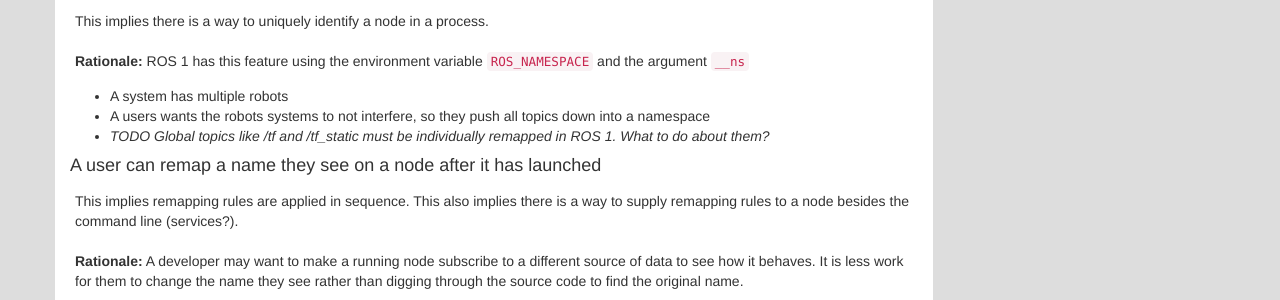
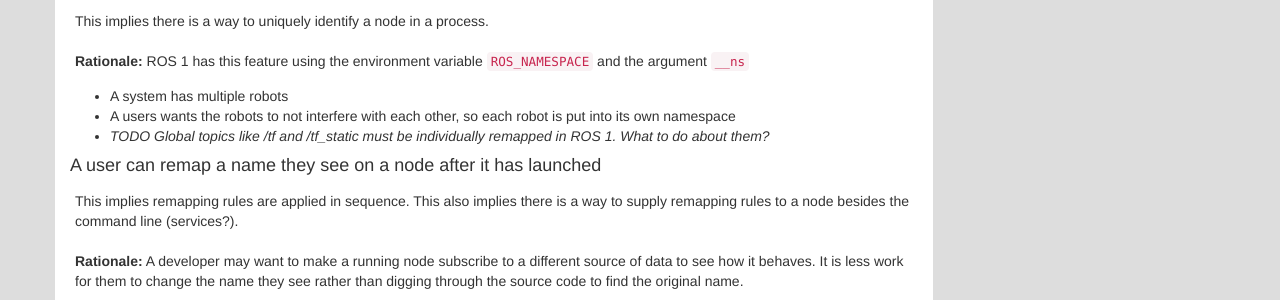
Before and after one commit to ros2/design, a Jekyll site: the page built from articles/remapping.md, in a window 1280 px wide and 900 px high, scrolled down 2413 px. Shown: the part 152-452 px from the top of the window. Built offline with Jekyll 4.4.1, drawn with Linux system fonts in a browser that asks for light colours; nearby versions of some CDN libraries; our own code applies the rules of GitHub Pages for plain Markdown files.

Commit message:
Sentence wording fixes

```diff
--- a/articles/remapping.md
+++ b/articles/remapping.md
@@ -151,7 +151,7 @@ This implies there is a way to uniquely identify a node in a process.
 ROS 1 has this feature using the environment variable `ROS_NAMESPACE` and the argument `__ns`
 
 - A system has multiple robots
-- A users wants the robots systems to not interfere, so they push all topics down into a namespace
+- A users wants the robots to not interfere with each other, so each robot is put into its own namespace
 - *TODO Global topics like /tf and /tf_static must be individually remapped in ROS 1. What to do about them?*
 
 
```
